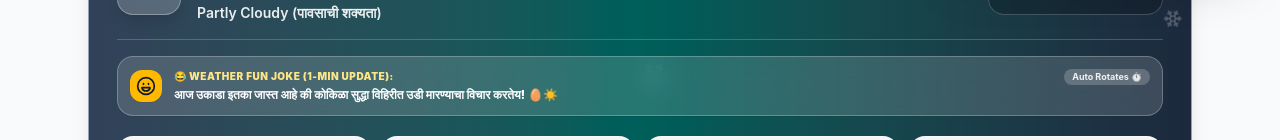
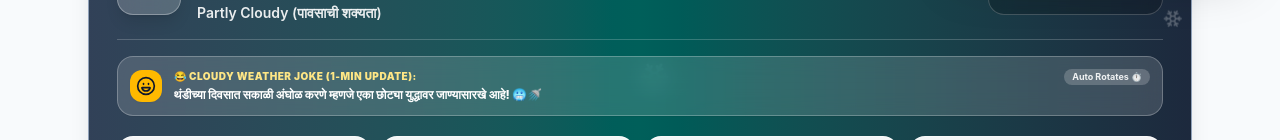
Before and after one commit to beginner12-creater/KrishiDrishti-, a React (Vite) app in the folder client/: page / in a window 1280 px wide. Shown: the part 812-952 px from the top of the page. Built offline with nearby package versions, Linux system fonts and the light colour scheme; no server answers.

Commit message:
Add YouTube-style animated weather skeleton loader and weather-strict joke filtering

```diff
--- a/client/src/components/FarmerSimpleView.jsx
+++ b/client/src/components/FarmerSimpleView.jsx
@@ -1,77 +1,54 @@
 import React, { useState, useEffect } from 'react';
 import { t } from '../data/translations';
-import { Sprout, Droplets, Bug, Sun, CloudRain, CloudLightning, Cloud, PhoneCall, ArrowRight, Sparkles, ChevronLeft, ChevronRight, Layers, Snowflake, Laugh, MapPin, AlertCircle } from 'lucide-react';
+import { Sprout, Droplets, Bug, Sun, CloudRain, CloudLightning, Cloud, PhoneCall, ArrowRight, Sparkles, ChevronLeft, ChevronRight, Layers, Snowflake, Laugh, MapPin } from 'lucide-react';
 import { fetchLiveWeather } from '../services/realtimeApiService';
 
 export default function FarmerSimpleView({ village, riskMetrics, onSelectCrop, currentLang = 'mr' }) {
   const [selectedCrop, setSelectedCrop] = useState(village?.primaryCrops[0] || 'Cotton');
   const [cropStageIndex, setCropStageIndex] = useState(0); // Stage 0 (Crops 1-4) or Stage 1 (Crops 5-8)
   const [liveWeather, setLiveWeather] = useState(null);
+  const [isWeatherLoading, setIsWeatherLoading] = useState(true);
   const [jokeIndex, setJokeIndex] = useState(0);
 
   if (!village || !riskMetrics) return null;
 
   const { overallRiskScore, subIndices } = riskMetrics;
 
-  // Expanded Catalog of Funny Weather Jokes for 1-Minute Rotation
-  const JOKES_LIST = [
-    {
-      type: 'sunny',
-      joke: "आज उकाडा इतका जास्त आहे की कोकिळा सुद्धा विहिरीत उडी मारण्याचा विचार करतेय! 🥚☀️",
-      mr: "उन्हाचा तडाखा: 'शेतकरी दादा, टोपी घाला आणि थंड ताक प्या!'"
-    },
-    {
-      type: 'rainy',
-      joke: "पाऊस पडताच शेतातील बेडूक म्हणतात - 'आम्हीसुद्धा बॉलिवूड गायक आहोत!' 🐸☔",
-      mr: "पावसाळी विनोद: 'गरम कांदा भजी आणि चहा रेडी ठेवा!'"
-    },
-    {
-      type: 'sunny',
-      joke: "आजच्या उन्हात कोंबडीने थेट उकडलेले अंडे दिले आहे! 🐔🥚",
-      mr: "उष्णतेचा विनोद: 'उन्हात काम करताना भरपूर पाणी प्या!'"
-    },
-    {
-      type: 'cloudy',
-      joke: "थंडीच्या दिवसात सकाळी अंघोळ करणे म्हणजे एका छोट्या युद्धावर जाण्यासारखे आहे! 🥶🚿",
-      mr: "हवामान मूड: 'कडक ऊन ना थंड वारा, शेतीत काम करूया मस्त सारा!'"
-    },
-    {
-      type: 'stormy',
-      joke: "विजांचा कडकडाट पाहून शेतातील बैल म्हणाला - 'दादा, आज रील नंतर बनवूया!' ⚡📱",
-      mr: "वादळी इशारा: 'सुरक्षित ठिकाणी थांबा आणि पीक सांभाळा!'"
-    },
-    {
-      type: 'rainy',
-      joke: "पावसात छत्री उघडली की वारा ती उलट करतो, जणू हवामान म्हणतेय - 'सरप्राईज!' ☔💨",
-      mr: "पाऊस मूड: 'शेतात पाणी साचू देऊ नका, ड्रेनेज स्वच्छ ठेवा!'"
-    },
-    {
-      type: 'sunny',
-      joke: "आज ऊन पाहून सूर्यदेवाला विचार वाटतोय - 'थोडं एसीचं बटण दाबतो!' ☀️❄️",
-      mr: "उष्णता सल्ला: 'दुपारी १२ ते ३ शेतात विश्रांती घ्या!'"
-    },
-    {
-      type: 'cloudy',
-      joke: "ढग जमा झाले की मोर नाचतात आणि शेतकरी दादा मस्त चहाचा कप शोधतात! ☕🦚",
-      mr: "आनंदी हवामान: 'पिकांची योग्य काळजी घ्या आणि उत्पन्न वाढवा!'"
-    }
-  ];
+  // Weather-Specific Jokes Master Catalog
+  const WEATHER_SPECIFIC_JOKES = {
+    sunny: [
+      { joke: "आज उकाडा इतका जास्त आहे की कोकिळा सुद्धा विहिरीत उडी मारण्याचा विचार करतेय! 🥚☀️", mr: "उन्हाचा तडाखा: 'शेतकरी दादा, टोपी घाला आणि थंड ताक प्या!'" },
+      { joke: "आजच्या उन्हात कोंबडीने थेट उकडलेले अंडे दिले आहे! 🐔🥚", mr: "उष्णतेचा विनोद: 'उन्हात काम करताना भरपूर पाणी प्या!'" },
+      { joke: "आज ऊन पाहून सूर्यदेवाला विचार वाटतोय - 'थोडं एसीचं बटण दाबतो!' ☀️❄️", mr: "उष्णता सल्ला: 'दुपारी १२ ते ३ शेतात विश्रांती घ्या!'" }
+    ],
+    rainy: [
+      { joke: "पाऊस पडताच शेतातील बेडूक म्हणतात - 'आम्हीसुद्धा बॉलिवूड गायक आहोत!' 🐸☔", mr: "पावसाळी विनोद: 'गरम कांदा भजी आणि चहा रेडी ठेवा!'" },
+      { joke: "पावसात छत्री उघडली की वारा ती उलट करतो, जणू हवामान म्हणतेय - 'सरप्राईज!' ☔💨", mr: "पाऊस मूड: 'शेतात पाणी साचू देऊ नका, ड्रेनेज स्वच्छ ठेवा!'" },
+      { joke: "पाऊस आल्यावर मोर नाचतात आणि शेतकरी दादा गरम चहा शोधतात! ☕🦚", mr: "आनंदी पाऊस: 'कांदा भजी मस्त फस्त करा!'" }
+    ],
+    stormy: [
+      { joke: "विजांचा कडकडाट पाहून शेतातील बैल म्हणाला - 'दादा, आज रील नंतर बनवूया!' ⚡📱", mr: "वादळी इशारा: 'सुरक्षित ठिकाणी थांबा आणि पीक सांभाळा!'" },
+      { joke: "वारा इतका वेगाने वाहतोय की शेतातील झाडे सुद्धा दांडिया खेळतात! 🌪️🌳", mr: "वादळ सुरक्षा: 'झाडांखाली उभे राहू नका!'" }
+    ],
+    cloudy: [
+      { joke: "थंडीच्या दिवसात सकाळी अंघोळ करणे म्हणजे एका छोट्या युद्धावर जाण्यासारखे आहे! 🥶🚿", mr: "हवामान मूड: 'कडक ऊन ना थंड वारा, शेतीत काम करूया मस्त सारा!'" },
+      { joke: "ढगाळ हवामानात चहाचा कप हा जगातील सर्वात मौल्यवान दागिना वाटतो! ☕☁️", mr: "ढगाळ हवामान: 'पिकांची नियमित तपासणी करा!'" }
+    ]
+  };
 
-  // Rotate joke every 1 minute (60,000 ms)
-  useEffect(() => {
-    const jokeInterval = setInterval(() => {
-      setJokeIndex((prevIndex) => (prevIndex + 1) % JOKES_LIST.length);
-    }, 60000); // 1 min
-
-    return () => clearInterval(jokeInterval);
-  }, []);
-
-  // Fetch real-time weather integration
+  // Fetch real-time weather integration with loading state
   useEffect(() => {
     if (village) {
+      setIsWeatherLoading(true);
       fetchLiveWeather(village.coordinates?.lat || 19.5, village.coordinates?.lng || 74.2, village.villageName)
-        .then(data => setLiveWeather(data))
-        .catch(err => console.error('Failed to fetch live weather:', err));
+        .then(data => {
+          setLiveWeather(data);
+          setIsWeatherLoading(false);
+        })
+        .catch(err => {
+          console.error('Failed to fetch live weather:', err);
+          setIsWeatherLoading(false);
+        });
     }
   }, [village]);
 
@@ -88,7 +65,19 @@ export default function FarmerSimpleView({ village, riskMetrics, onSelectCrop, c
   const currentTemp = liveWeather?.tempC || 32;
   const rainProb = liveWeather?.rainProbability || 20;
   const isRainyCondition = conditionType === 'rainy' || rainProb > 50;
-  const currentJoke = JOKES_LIST[jokeIndex];
+
+  // Filter Jokes Strictly Specific to Active Weather Condition
+  const activeWeatherJokes = WEATHER_SPECIFIC_JOKES[conditionType] || WEATHER_SPECIFIC_JOKES.sunny;
+  const currentJoke = activeWeatherJokes[jokeIndex % activeWeatherJokes.length];
+
+  // Rotate joke every 1 minute
+  useEffect(() => {
+    const jokeInterval = setInterval(() => {
+      setJokeIndex((prevIndex) => (prevIndex + 1) % activeWeatherJokes.length);
+    }, 60000); // 1 min
+
+    return () => clearInterval(jokeInterval);
+  }, [activeWeatherJokes]);
 
   // Full Expanded Catalog of 8 Crops for 4-per-stage space saving
   const availableCropsCatalog = [
@@ -175,7 +164,28 @@ export default function FarmerSimpleView({ village, riskMetrics, onSelectCrop, c
   return (
     <div className="space-y-6">
 
-      {/* 1. DYNAMIC WEATHER WIDGET WITH RAIN ALERT & SPECIFIC REGION NAME */}
+      {/* 1. YOUTUBE-STYLE SKELETON LOADER OR DYNAMIC WEATHER WIDGET */}
+      {isWeatherLoading ? (
+        <div className="rounded-3xl bg-slate-200 border border-slate-300 p-6 shadow-md animate-pulse space-y-4">
+          <div className="flex items-center justify-between">
+            <div className="flex items-center space-x-3">
+              <div className="w-16 h-16 rounded-2xl bg-slate-300 shrink-0" />
+              <div className="space-y-2">
+                <div className="w-32 h-4 bg-slate-300 rounded-md" />
+                <div className="w-48 h-6 bg-slate-300 rounded-md" />
+              </div>
+            </div>
+            <div className="w-24 h-10 bg-slate-300 rounded-2xl" />
+          </div>
+          <div className="w-full h-10 bg-slate-300 rounded-xl" />
+          <div className="grid grid-cols-4 gap-3">
+            <div className="h-12 bg-slate-300 rounded-xl" />
+            <div className="h-12 bg-slate-300 rounded-xl" />
+            <div className="h-12 bg-slate-300 rounded-xl" />
+            <div className="h-12 bg-slate-300 rounded-xl" />
+          </div>
+        </div>
+      ) : (
         <div className={`rounded-3xl border shadow-xl overflow-hidden relative transition-all duration-500 text-white ${
           isRainyCondition
             ? 'bg-gradient-to-r from-blue-700 via-teal-700 to-indigo-800 border-blue-400'
@@ -296,14 +306,16 @@ export default function FarmerSimpleView({ village, riskMetrics, onSelectCrop, c
               </div>
             )}
 
-          {/* D. 1-MINUTE AUTOMATIC ROTATING FUNNY WEATHER JOKE BANNER */}
+            {/* D. WEATHER-STRICT ROTATING JOKE BANNER */}
             <div key={jokeIndex} className="bg-white/15 backdrop-blur-md border border-white/25 p-3 rounded-2xl flex items-center space-x-3 text-xs font-bold text-white shadow-2xs animate-fadeIn">
               <div className="w-8 h-8 rounded-xl bg-amber-400 text-slate-900 flex items-center justify-center font-black shrink-0 shadow-xs">
                 <Laugh className="w-5 h-5" />
               </div>
               <div className="min-w-0 flex-1">
                 <div className="flex items-center justify-between">
-                <span className="text-[10px] text-amber-200 uppercase font-black tracking-wider block">😂 Weather Fun Joke (1-Min Update):</span>
+                  <span className="text-[10px] text-amber-200 uppercase font-black tracking-wider block">
+                    😂 {conditionType.toUpperCase()} Weather Joke (1-Min Update):
+                  </span>
                   <span className="text-[9px] bg-white/20 px-2 py-0.5 rounded-full text-white/90 font-bold">Auto Rotates ⏱️</span>
                 </div>
                 <p className="text-xs text-white font-extrabold truncate mt-0.5">{currentJoke.joke}</p>
@@ -344,6 +356,7 @@ export default function FarmerSimpleView({ village, riskMetrics, onSelectCrop, c
           </div>
 
         </div>
+      )}
 
       {/* 2. CROP SELECTION WITH MOBILE-STYLE PAGINATED TRANSITION LINE SLIDER */}
       <div className="glass-card border border-slate-200/80 p-5 sm:p-6 rounded-3xl shadow-sm space-y-3.5">
```
Lines whose indentation alone changed are shown as unchanged.
